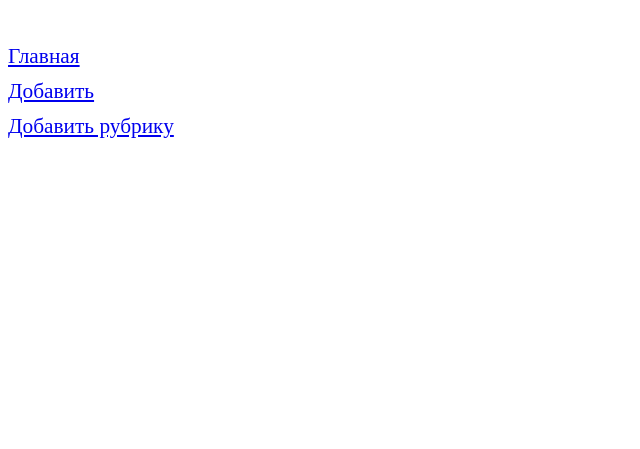
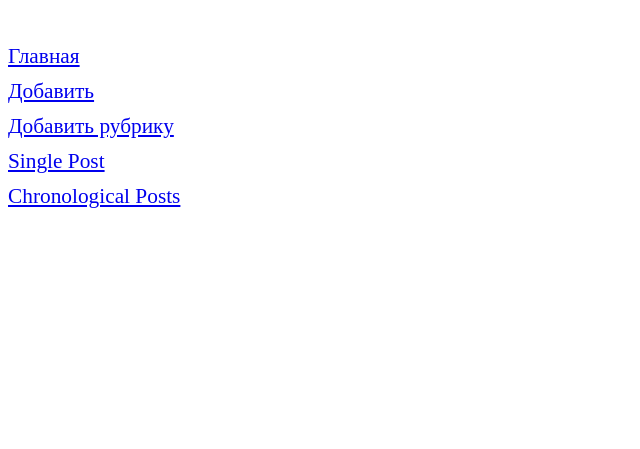
Before and after one commit to sholpan4/DJ_hw, a Django app: page / in a window 1280 px wide. Shown: the part 99-548 px from the top of the page, without its empty margins (0-640 px from the left). Run offline with Django 4.2, Linux system fonts and the light colour scheme; data comes from the database, SQL or seed files in the repository; data that the repository does not hold is empty; parts of the project's set-up code (start-up, migrations or seed data) failed here and were passed over.

Commit message:
hw_18 files

```diff
--- a/bboard/urls.py
+++ b/bboard/urls.py
@@ -1,9 +1,19 @@
 from django.urls import path
-from .views import (index, BbByRubricView, BbCreateView, RubricCreateView, AllUsersView, UserDetailsView)
+from .views import (index,
+                    BbByRubricView,
+                    BbCreateView,
+                    RubricCreateView,
+                    AllUsersView,
+                    UserDetailsView,
+                    SinglePostView,
+                    ChronologicalPostsView)
 
 app_name = 'bboard'
 
 urlpatterns = [
+    path('post/<int:post_id', SinglePostView.as_view(), name='single_post'),
+    path('chronological_posts/', ChronologicalPostsView.as_view, name='chronological_posts'),
+    path('chronological_posts_json/', ChronologicalPostsView.as_view(), name='chronological_posts_json'),
     path('all_users/', AllUsersView.as_view(), name='all_users'),
     path('user_details/<int:user_id>/', UserDetailsView.as_view(), name='user_details'),
 
--- a/bboard/views.py
+++ b/bboard/views.py
@@ -1,7 +1,7 @@
 from django.contrib.auth.models import User
 from django.db.models import Count
 from django.shortcuts import render
-from django.http import HttpResponse
+from django.http import HttpResponse, JsonResponse
 from django.urls import reverse_lazy, reverse
 from django.views.generic import DetailView
 from django.views.generic.base import TemplateView, View
@@ -10,7 +10,7 @@ from django.template.loader import get_template, render_to_string
 from django.views.generic.edit import CreateView
 
 from .forms import BbForm, RubricForm
-from .models import Bb, Rubric
+from .models import Bb, Rubric, Post
 
 
 def index(request):
@@ -57,13 +57,41 @@ class RubricCreateView(CreateView):
         return context
 
 
-class AllUsersView(View):
-    def get(self, request):
+class AllUsersView(TemplateView):
+    template_name = 'all_users.html'
+
+    def get(self, request, **kwargs):
         users = User.objects.all()
         return render(request, 'all.users.html', {'users': users})
 
 
-class UserDetailsView(View):
-    def get(self, request, user_id=None):
-        user = User.objects.get(id=user_id)
+class UserDetailsView(TemplateView):
+    template_name = 'user_datails.html'
+
+    def get(self, request, **kwargs):
+        user = User.objects.get_context_data(**kwargs)
         return render(request, 'user_details.html', {'user': user})
+
+
+class SinglePostView(TemplateView):
+    template_name = 'single_post.html'
+
+    def get(self, request, **kwargs):
+        posts = Post.objects.get(pk=Post.pk)
+        return render(request, 'single_post.html', {'posts': posts})
+
+
+class ChronologicalPostsView(TemplateView):
+    template_name = 'chron_post.html'
+
+    def get(self, request, **kwargs):
+        posts = Post.objects.all().order_by('-pub_date')
+        return render(request, 'chronological_posts.html', {'posts': posts})
+
+    def get_queryset(self):
+        return Post.objects.all().order_by('-pub_date')
+
+    def get_json(self, request):
+        posts = self.get_queryset()
+        data = {'posts': [{'id': Post.pk, 'title': Post.title, 'pub_date': Post.put_date} for post in posts]}
+        return JsonResponse(data)
--- a/templates/layout/basic.html
+++ b/templates/layout/basic.html
@@ -17,6 +17,8 @@
     <a href="{% url 'bboard:index' %}">Главная</a>
     <a href="{% url 'bboard:add' %}">Добавить</a>
     <a href="{% url 'bboard:add_rubric' %}">Добавить рубрику</a>
+    <a href="{% url 'bboard:single_post' %}">Single Post</a>
+    <a href="{% url 'bboard:chronological_posts' %}">Chronological Posts</a>
     {% for rubric in rubrics %}
 <!--        <a href="{#% url 'bboard:by_rubric' rubric.pk %#}">{{ rubric.name }}</a>-->
         <a href="{{ rubric.get_absolute_url }}">{{ rubric }}({{ rubric.cnt }})</a>
```
Also changed, not shown: bboard/models.py (+9 -0 lines), templates/chron_post.html (added, +15 -0 lines), templates/single_post.html (added, +12 -0 lines).
